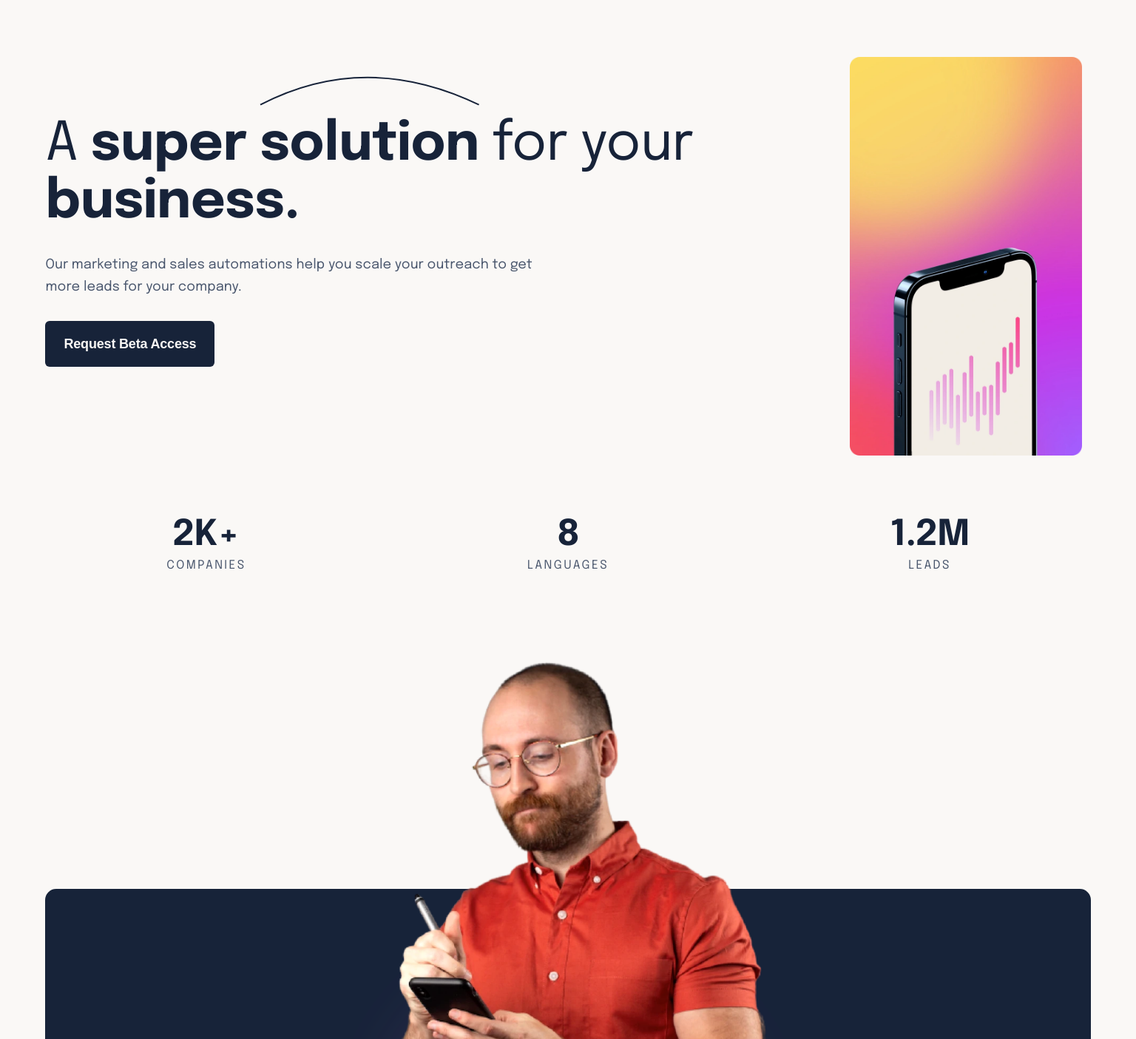
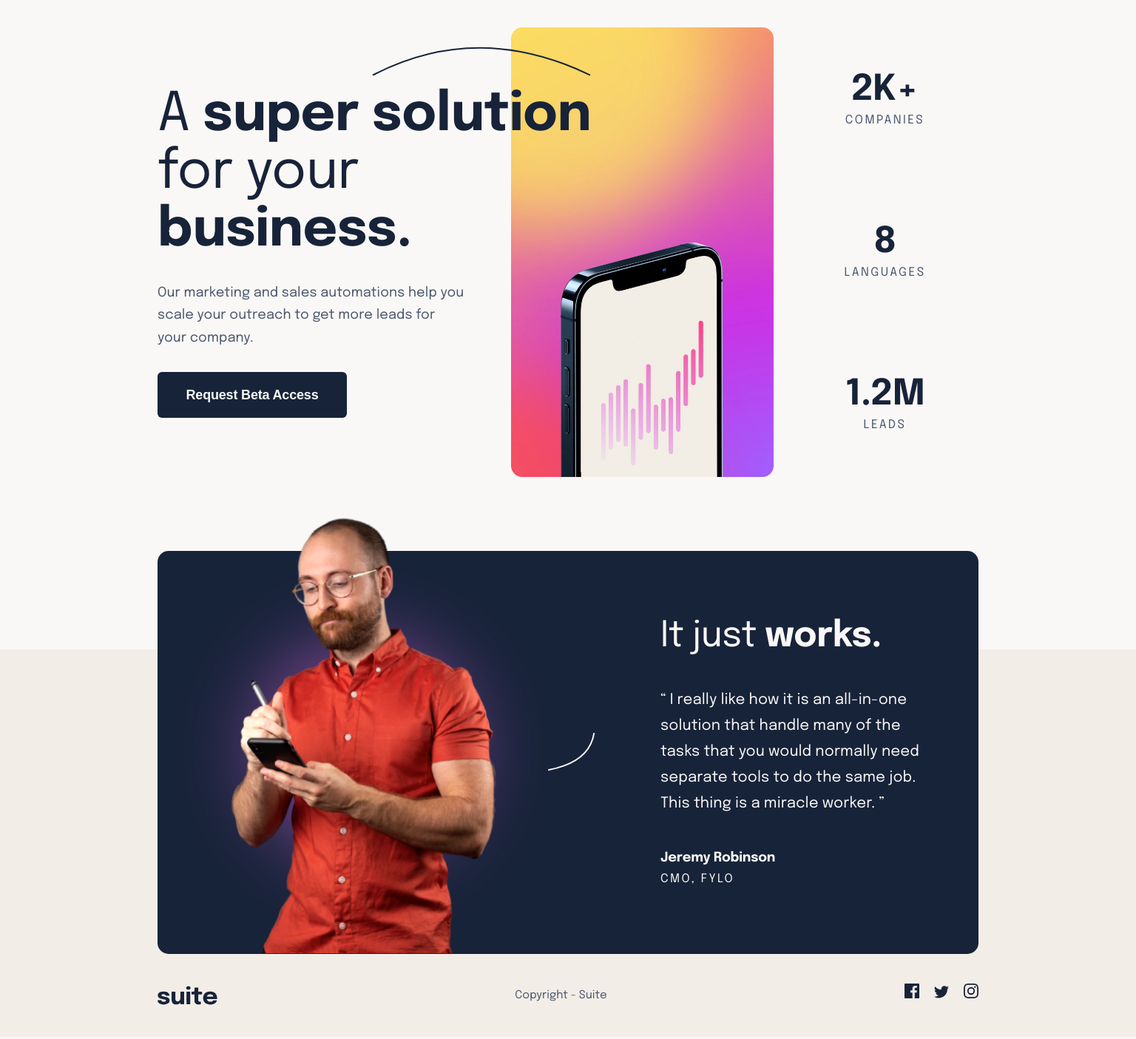
Before and after one commit to jasonkartz/Suite-Landing-Page, a plain HTML site: page index.html in a window 1536 px wide. Shown: the part 96-1501 px from the top of the page at 74% size. Drawn offline with Linux system fonts and the light colour scheme.

Commit message:
finished desktop

```diff
--- a/index.html
+++ b/index.html
@@ -15,19 +15,22 @@
     <title>Frontend Mentor | Suite landing page</title>
   </head>
   <body>
+    <div class="content-container">
       <header>
         <img class="logo" src="./assets/logo.svg" alt="suite" />
         <button class="btn-secondary">Request Beta Access</button>
       </header>
       <main>
-      <section class="info">
+        <div class="info-stat-container">
+          <section class="info-section">
             <h1 class="heading-xl">
-          A <span>super <span class="solution-arch">solution</span></span> for
+              A
+              <span>super <span class="solution-arch">solution</span></span> for
               your <span>business.</span>
             </h1>
             <p>
-          Our marketing and sales automations help you scale your outreach to
-          get more leads for your company.
+              Our marketing and sales automations help you scale your outreach
+              to get more leads for your company.
             </p>
             <button class="btn-primary">Request Beta Access</button>
             <img
@@ -50,6 +53,7 @@
               <h4 class="heading-s">Leads</h4>
             </div>
           </section>
+        </div>
         <section class="testimonial-section">
           <img
             class="jeremy"
@@ -66,8 +70,8 @@
             <h2 class="heading-l"><span>It just</span> works.</h2>
             <q>
               I really like how it is an all-in-one solution that handle many of
-            the tasks that you would normally need separate tools to do the same
-            job. This thing is a miracle worker.
+              the tasks that you would normally need separate tools to do the
+              same job. This thing is a miracle worker.
             </q>
             <div>
               <h3 class="heading-m">Jeremy Robinson</h3>
@@ -76,7 +80,7 @@
           </div>
         </section>
       </main>
-    <div class="cream-background"></div>
+
       <footer>
         <img class="logo" src="./assets/logo.svg" alt="suite" />
         <div>Copyright - Suite</div>
@@ -104,5 +108,7 @@
           </a>
         </div>
       </footer>
+    </div>
+    <div class="cream-background"></div>
   </body>
 </html>
--- a/styles.css
+++ b/styles.css
@@ -23,6 +23,12 @@ body {
   color: var(--grey);
   background-color: var(--cream-white);
   position: relative;
+}
+.content-container {
+  display: flex;
+  flex-direction: column;
+  gap: 7rem;
+  padding-block: 2rem;
 }
 button {
   cursor: pointer;
@@ -56,12 +62,12 @@ p {
 }
 header {
   width: 100%;
-  padding: 2rem;
   display: flex;
   justify-content: space-between;
   align-items: center;
   gap: 2rem;
   flex-wrap: wrap;
+  padding-inline: 2rem;
 }
 .btn-primary,
 .btn-secondary {
@@ -76,6 +82,7 @@ header {
   line-height: 3.2rem;
   letter-spacing: -0.18px;
   padding: 1.5rem 2.5rem;
+  max-width: 25.6rem;
 }
 .btn-primary:hover {
   background: linear-gradient(135deg, #a060ff 0%, #cb30e3 49.21%, #ffa84e 100%);
@@ -98,8 +105,16 @@ header {
 main {
   width: 100%;
 }
-.info {
-  padding: 3rem 2rem;
+.info-stat-container {
+  display: flex;
+  flex-direction: column;
+  gap: 4rem;
+  padding-inline: 2rem;
+}
+.info-section {
+  display: flex;
+  flex-direction: column;
+  gap: 3rem;
 }
 .heading-xl {
   color: var(--dark-blue);
@@ -123,13 +138,9 @@ main {
   height: 100%;
   top: -75%;
   left: 0%;
+  z-index: 3;
 }
-.info p {
-  margin-block: 3rem;
-}
-.info button {
-  margin-bottom: 4rem;
-}
+
 .img-smartphone-mobile {
   width: 100%;
 }
@@ -138,7 +149,6 @@ main {
   display: flex;
   flex-direction: column;
   gap: 4rem;
-  padding: 4rem;
 }
 .stat {
   margin-inline: auto;
@@ -151,11 +161,10 @@ main {
   color: var(--cream-white);
   background-color: var(--dark-blue);
   padding: 0 2rem 8rem 2rem;
-  margin-top: 40vw;
+  margin-top: 50vw;
   text-align: center;
   border-radius: 1.5rem;
 }
-
 .jeremy {
   width: 65%;
   position: relative;
@@ -183,9 +192,9 @@ main {
   font-weight: 400;
 }
 q {
-  font-size: clamp(1.8rem, 2vw, 2rem);
-  line-height: clamp(32px, 2vw, 35px);
-  letter-spacing: clamp(0.09px, 2vw, 0.1px);
+  font-size: clamp(1.8rem, 3vw, 2rem);
+  line-height: clamp(32px, 3vw, 35px);
+  letter-spacing: clamp(0.09px, 3vw, 0.1px);
 }
 .heading-m {
   color: var(--cream-white);
@@ -194,7 +203,12 @@ q {
   letter-spacing: -0.18px;
 }
 .cream-background {
-  display: none;
+  width: 100%;
+  height: 35%;
+  background-color: var(--cream);
+  z-index: -1;
+  position: absolute;
+  bottom: 0;
 }
 footer {
   display: flex;
@@ -202,7 +216,7 @@ footer {
   justify-content: center;
   align-items: center;
   gap: 4rem;
-  padding-block: 6rem;
+  padding-bottom: 4rem;
   font-size: 15px;
   line-height: 32px;
   letter-spacing: 0.0833333px;
@@ -222,24 +236,29 @@ footer {
 }
 
 @media (min-width: 768px) {
+  .content-container {
+    padding: 4rem;
+  }
   header {
-    padding: 4rem 4vw;
+    padding: 0;
   }
   .img-smartphone-mobile {
     display: none;
   }
-  .info {
+  .info-stat-container {
+    padding: 0;
+  }
+  .info-section {
     min-height: 48.2rem;
     background: url("./assets/image-hero-portrait@2x.webp") no-repeat;
     background-size: contain;
-    background-position: 94%;
-    padding: 8rem 4vw;
-    margin-block: 4rem;
+    background-position: right;
+    padding: 8rem 0;
   }
-  .info h1 {
-    width: 70%;
+  .info-section h1 {
+    width: 75%;
   }
-  .info p {
+  .info-section p {
     width: 50%;
   }
   .stat-section {
@@ -249,8 +268,8 @@ footer {
   }
   .testimonial-section {
     background-size: 50%;
-    padding: 0 4vw 8rem 4vw;
-    margin: 25vw 4vw 0 4vw;
+    padding: 0 3rem 8rem 3rem;
+    margin: 25vw 0 0 0;
   }
   .jeremy {
     width: 40%;
@@ -262,19 +281,57 @@ footer {
     right: 20vw;
     top: -6vw;
   }
-  .cream-background {
-    display: block;
-    width: 100%;
-    height: 35%;
-    background-color: var(--cream);
-    z-index: -1;
-    position: absolute;
-    bottom: 0;
-  }
   footer {
-    padding-bottom: 4rem;
-    padding-inline: 4vw;
+    padding-bottom: 0;
+    padding-inline: 0;
     flex-direction: row;
     justify-content: space-between;
   }
 }
+@media (min-width: 1350px) {
+  .content-container {
+    padding-inline: 0;
+    width: 80%;
+    max-width: 1110px;
+    margin-inline: auto;
+    gap: 4rem;
+  }
+  .info-stat-container {
+    flex-direction: row;
+    justify-content: flex-start;
+  }
+  .info-section {
+    width: 75%;
+  }
+  .stat-section {
+    width: 20%;
+    flex-direction: column;
+  }
+  .testimonial-section {
+    overflow: visible;
+    padding-block: 0;
+    padding-inline: 8rem;
+    margin-top: 10rem;
+    text-align: left;
+    display: flex;
+    justify-content: space-between;
+    align-items: center;
+    background-position: bottom left;
+    background-size: 50%;
+    height: 54.5rem;
+  }
+  .jeremy {
+    height: 58.956rem;
+    width: 35.981rem;
+    top: -4.2%;
+    left: 2%;
+  }
+  .qoute-line {
+    position: static;
+    width: 6.405rem;
+    height: 5.2rem;
+  }
+  .testimonial {
+    max-width: 35rem;
+  }
+}
```
Lines whose indentation alone changed are shown as unchanged.
